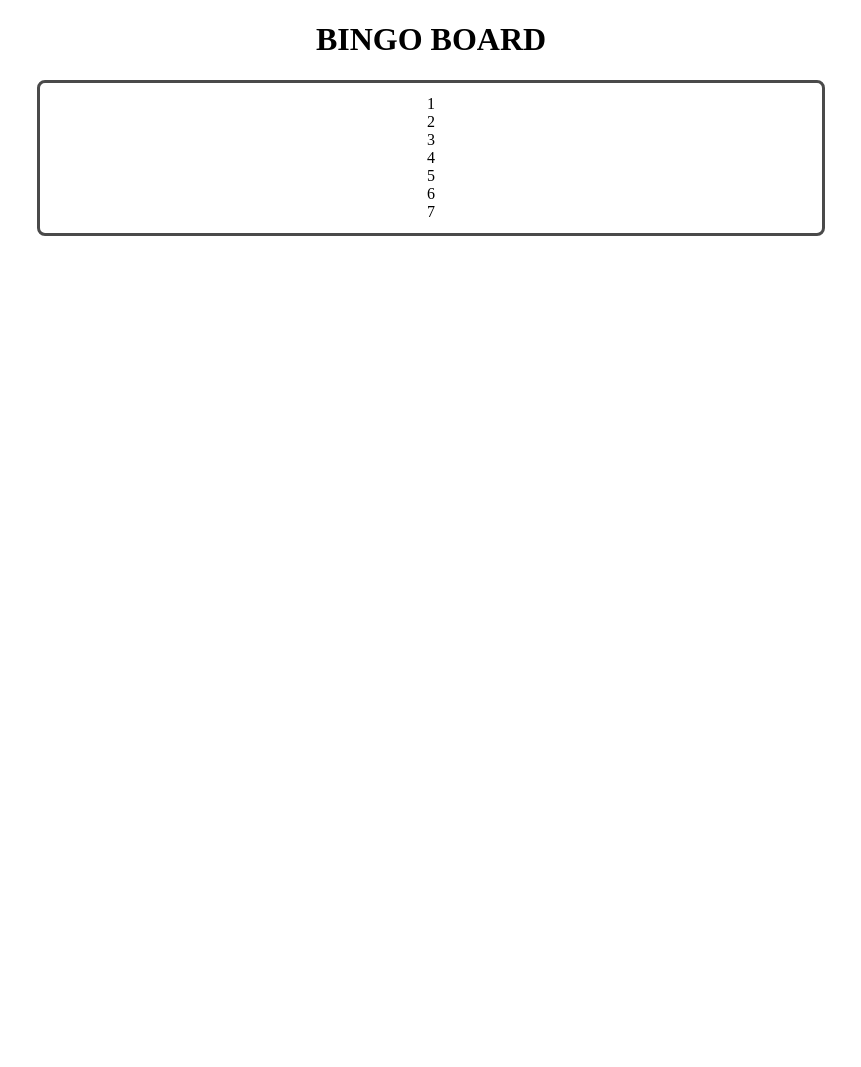
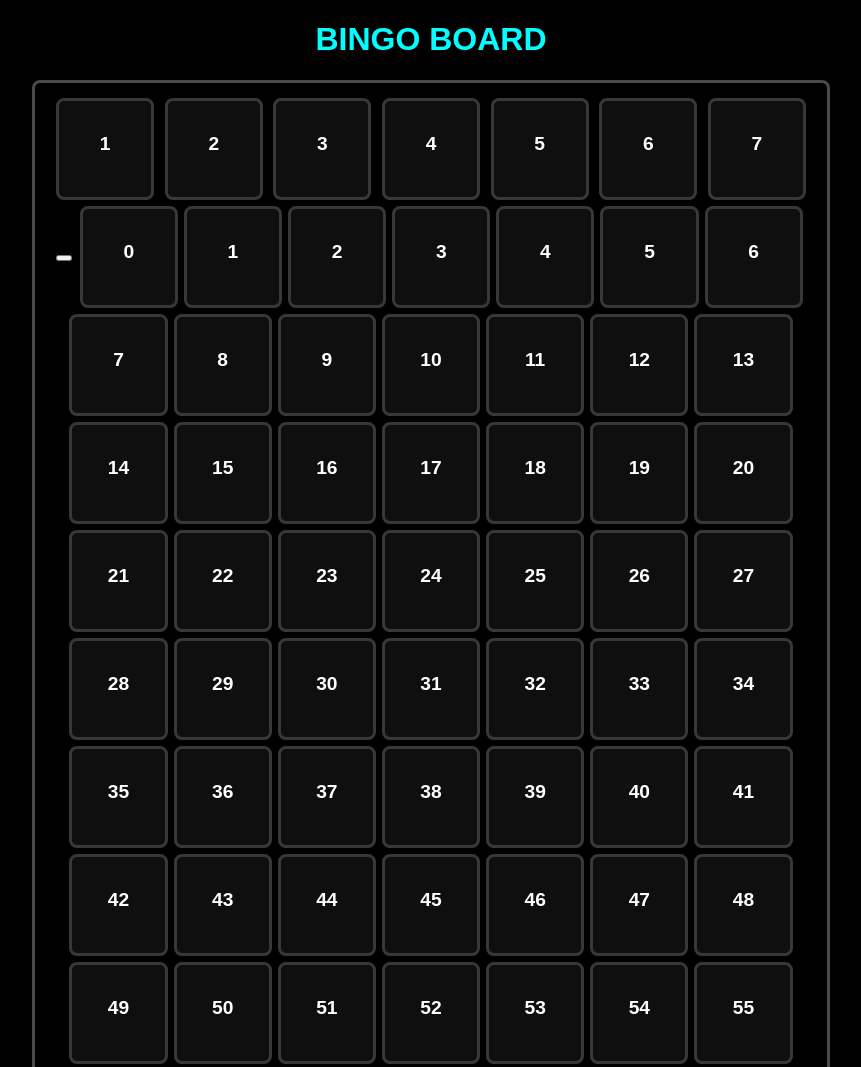
Before and after one commit to Bonny-code/M1-D9, a plain HTML site: page index.html in a window 1280 px wide. Shown: the top 1067 px of the page, without its empty margins (209-1070 px from the left). Before the commit the page ends 800 px from the top, so only its background shows below. Drawn offline with Linux system fonts and the light colour scheme.

Commit message:
board created

```diff
--- a/index.html
+++ b/index.html
@@ -5,46 +5,24 @@
     <meta http-equiv="X-UA-Compatible" content="IE=edge">
     <meta name="viewport" content="width=device-width, initial-scale=1.0">
     <title>Document</title>
-    <style>
-        body{
-            text-align: center;
-        }
-        h1{
-
-        }
-        .fcontainer{
-            border-style: solid;
-    border-width: 3px;
-    border-color: #4a4a4a;
-    padding: 12px;
-    border-radius: 8px;
-    display: inline-block;
-    width: 60%;
-        }
-        .scontainer{
-    vertical-align: top;
-    display: inline-block;
-    width:8%;
-    min-height: 20px;
-    text-align: center;
-        }
-    </style>
+    <link rel="stylesheet" href="styles.css">
 </head>
 <body>
     <h1>BINGO BOARD</h1>
 
-    <div class="fcontainer">
+    <div id="fcontainer">
         <div >
-        <div class="bing">1</div>
-        <div class="bing">2</div>
-        <div class="bing">3</div>
-        <div class="bing">4</div>
-        <div class="bing">5</div>
-        <div class="bing">6</div>
-        <div class="bing">7</div>
+        <div class="cell">1</div>
+        <div class="cell">2</div>
+        <div class="cell">3</div>
+        <div class="cell">4</div>
+        <div class="cell">5</div>
+        <div class="cell">6</div>
+        <div class="cell">7</div>
     </div>
+   <button class="btn" type="text" aria-placeholder="touch here"></button>
     </div>
 
-
+   <script src="index.js"></script>
 </body>
 </html>
--- /dev/null
+++ b/index.js
@@ -0,0 +1,14 @@
+window.onload = function() {
+    displayAllNumbers()
+}
+const displayAllNumbers = function() {
+let displayFullNumber = document.getElementById("fcontainer")
+
+for (let number=0; number <= 76; number++) {
+    let newNumber = document.createElement("div")
+    newNumber.innerText = number
+    newNumber.classList.add("cell")
+    displayFullNumber.appendChild(newNumber)
+}
+
+}
--- /dev/null
+++ b/styles.css
@@ -0,0 +1,49 @@
+body{
+    text-align: center;
+    background-color: black;
+    color: white;
+    max-width: 768px;
+    max-width: 1280px;
+    margin: 0 auto;
+    font-family: 'Nunito Sans', sans-serif;
+}
+h1{
+    color: aqua;
+}
+#fcontainer{
+    border-style: solid;
+border-width: 3px;
+border-color: #4a4a4a;
+padding: 12px;
+border-radius: 8px;
+display: inline-block;
+width: 60%;
+vertical-align: top;
+
+}
+.cell{
+
+    background-color: #0f0f0f;
+    display: inline-block;
+    width: 12%;
+    min-height: 64px;
+    text-align: center;
+    padding-top: 32px;
+    font-size: larger;
+    font-weight: bold;
+    border-style: solid;
+    border-radius: 8px;
+    margin: 3px;
+    border-color: #383838;
+}
+
+/*.btn{
+    background-color: #4CAF50;
+  border: none;
+  color: white;
+  padding: 15px 32px;
+  text-align: center;
+  text-decoration: none;
+  display: inline-block;
+  font-size: 16px;
+} */
```
